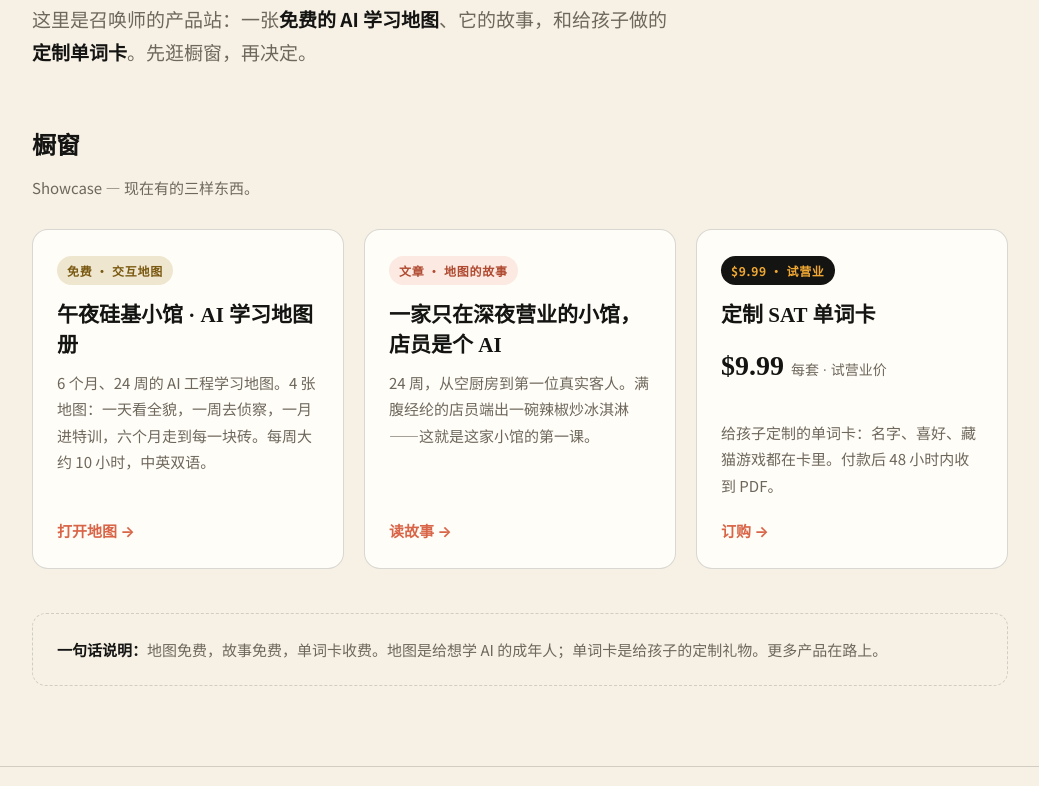
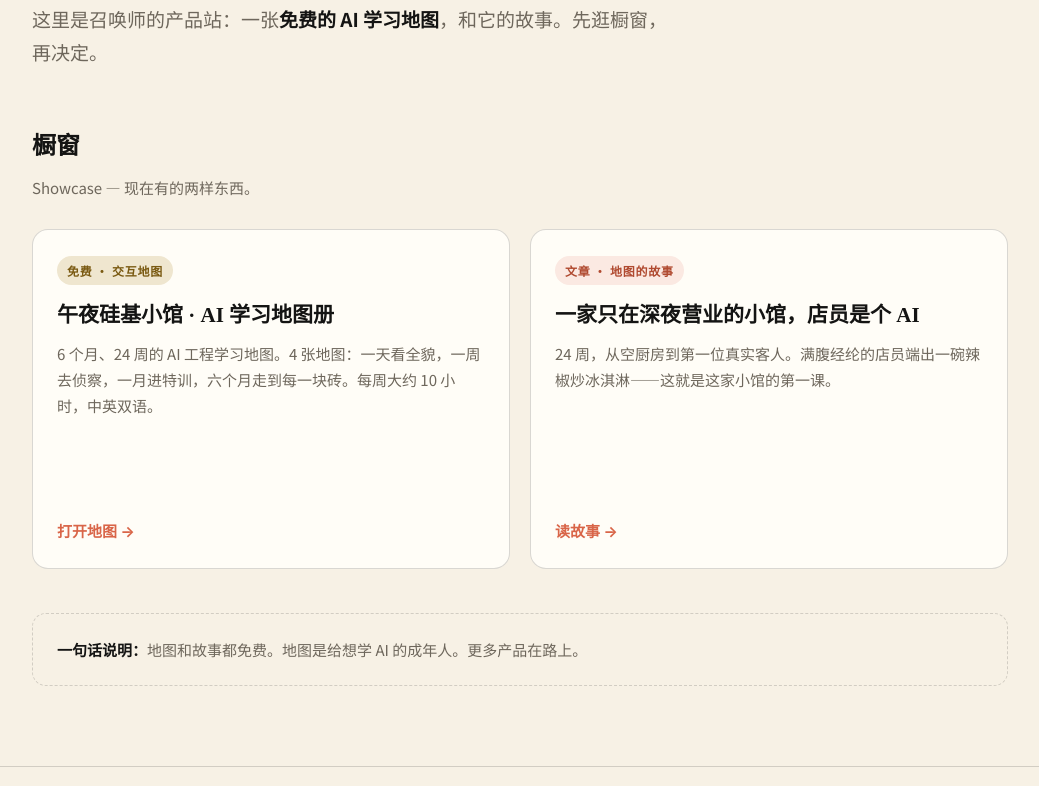
Before and after one commit to JoyceWay/AISummoner, a plain HTML site: page index.html in a window 1280 px wide. Shown: the part 240-1026 px from the top of the page, without its empty margins (120-1159 px from the left). Drawn offline with Linux system fonts and the light colour scheme.

Commit message:
Hide SAT vocab cards (not live yet) + Atlas links back to site home
- Homepage: SAT card removed from showcase (2 items now), nav link removed, lede/note updated, grid 2-col
- atlas-story.html: nav SAT link removed
- llms.txt: SAT vocab card entries removed
- atlas.html: topnav adds '<- aisummoner.com' pointer to site home (next to '<- conjurerlab.com')
- README: SAT hidden until Fable order page lands (11/16)

```diff
--- a/index.html
+++ b/index.html
@@ -34,7 +34,7 @@
   .lede strong{color:var(--ink)}
   h2{font-family:"Noto Serif SC",serif;font-weight:700;font-size:24px;margin:0 0 6px}
   .sec-sub{color:var(--muted);font-size:15px;margin:0 0 28px}
-  .showcase{display:grid;grid-template-columns:repeat(3,1fr);gap:20px}
+  .showcase{display:grid;grid-template-columns:repeat(2,1fr);gap:20px}
   .card{background:var(--card);border:1px solid var(--line);border-radius:16px;
     padding:26px 24px 24px;display:flex;flex-direction:column;min-height:340px}
   .card .tag{display:inline-block;align-self:flex-start;font-size:12px;font-weight:700;
@@ -68,7 +68,6 @@
     <nav>
       <a href="/atlas">地图</a>
       <a href="/atlas-story">故事</a>
-      <a href="https://buy.stripe.com/5kQ3cw8SE0PH2DI6andfG02">单词卡</a>
     </nav>
   </div>
 </header>
@@ -76,10 +75,10 @@
   <div class="wrap">
     <div class="kicker">AI Summoner · 召唤师的产品站</div>
     <h1>学 AI，从一家小馆开始。</h1>
-    <p class="lede">这里是召唤师的产品站：一张<strong>免费的 AI 学习地图</strong>、它的故事，和给孩子做的<strong>定制单词卡</strong>。先逛橱窗，再决定。</p>
+    <p class="lede">这里是召唤师的产品站：一张<strong>免费的 AI 学习地图</strong>，和它的故事。先逛橱窗，再决定。</p>
 
     <h2>橱窗</h2>
-    <p class="sec-sub">Showcase — 现在有的三样东西。</p>
+    <p class="sec-sub">Showcase — 现在有的两样东西。</p>
     <div class="showcase">
       <a class="card" href="/atlas">
         <span class="tag tag-free">免费 · 交互地图</span>
@@ -93,17 +92,10 @@
         <p>24 周，从空厨房到第一位真实客人。满腹经纶的店员端出一碗辣椒炒冰淇淋——这就是这家小馆的第一课。</p>
         <span class="cta">读故事 →</span>
       </a>
-      <a class="card" href="https://buy.stripe.com/5kQ3cw8SE0PH2DI6andfG02">
-        <span class="tag tag-paid">$9.99 · 试营业</span>
-        <h3>定制 SAT 单词卡</h3>
-        <p class="price">$9.99 <small>每套 · 试营业价</small></p>
-        <p>给孩子定制的单词卡：名字、喜好、藏猫游戏都在卡里。付款后 48 小时内收到 PDF。</p>
-        <span class="cta">订购 →</span>
-      </a>
     </div>
 
     <div class="note">
-      <strong>一句话说明：</strong>地图免费，故事免费，单词卡收费。地图是给想学 AI 的成年人；单词卡是给孩子的定制礼物。更多产品在路上。
+      <strong>一句话说明：</strong>地图和故事都免费。地图是给想学 AI 的成年人。更多产品在路上。
     </div>
   </div>
 </main>
```
Also changed, not shown: atlas-story.html (+0 -1 lines), atlas.html (+1 -0 lines), llms.txt, 1 other file.
